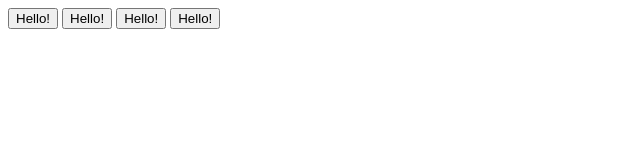
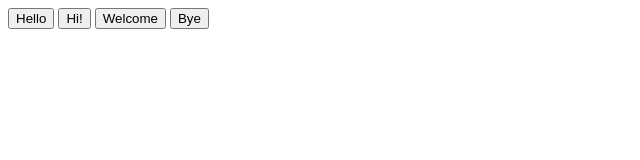
Before and after one commit to mikolajowiktoria/taks_9_5, a plain HTML site: page index.html in a window 1280 px wide. Shown: the full height of the page, 0-640 px from the left. Drawn offline with Linux system fonts and the light colour scheme.

Commit message:
add javascript

```diff
--- a/index.html
+++ b/index.html
@@ -5,10 +5,10 @@
     <title>Document</title>
 </head>
 <body>
-   <button class="button">Hello!</button>
-   <button class="button">Hello!</button>
-   <button class="button">Hello!</button>
-   <button class="button">Hello!</button>
+   <button class="button">Hello</button>
+   <button class="button">Hi!</button>
+   <button class="button">Welcome</button>
+   <button class="button">Bye</button>
     <script src="js/script.js"></script>
 </body>
 </html>
--- a/js/script.js
+++ b/js/script.js
@@ -1,5 +1,5 @@
 var myButton = document.getElementsByClassName('button');
-for (i = 0; i < myButton.length; i++) {
-    myButton.innerText = 'Click';
+
+for ( var i = 0; i < myButton.length; i++ ) {
+    alert(myButton[i]);
 }
-console.log(myButton);
```
